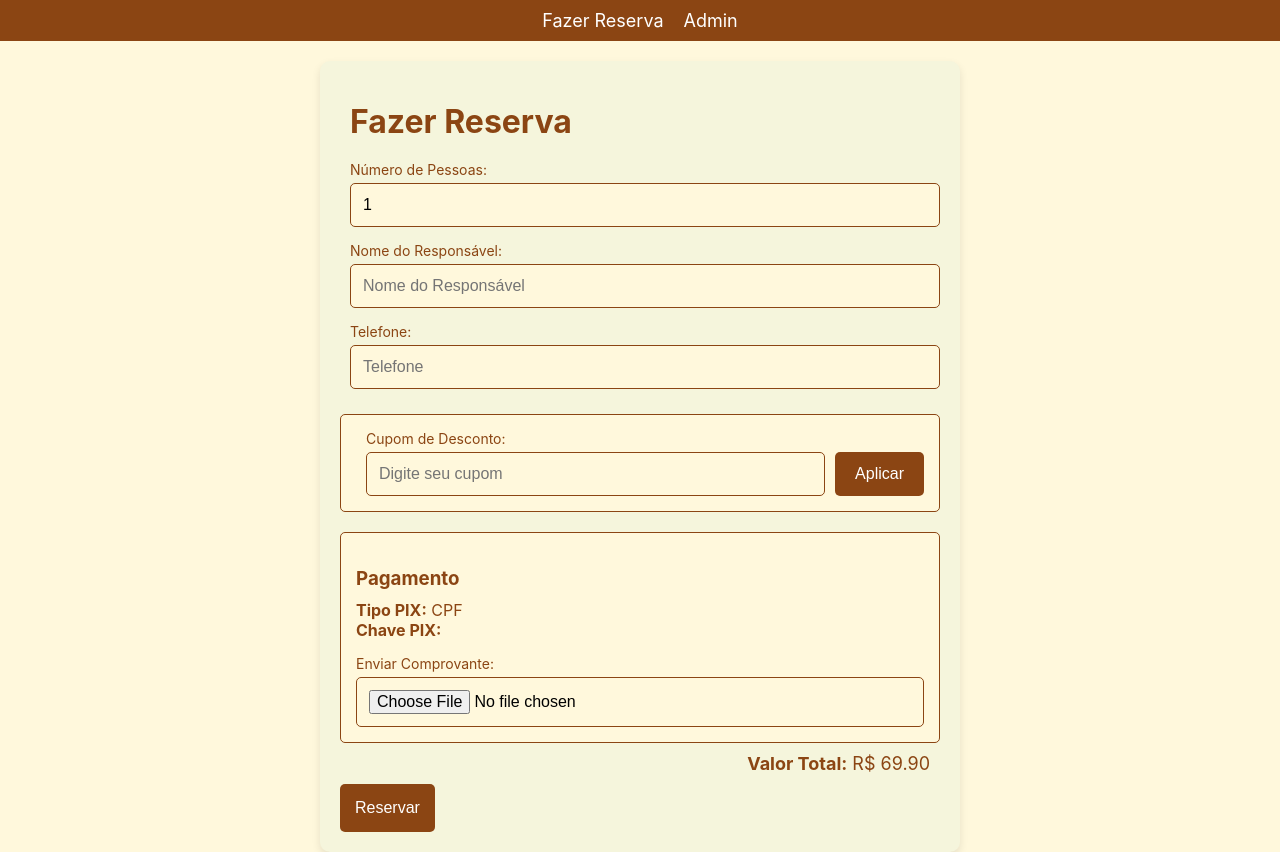
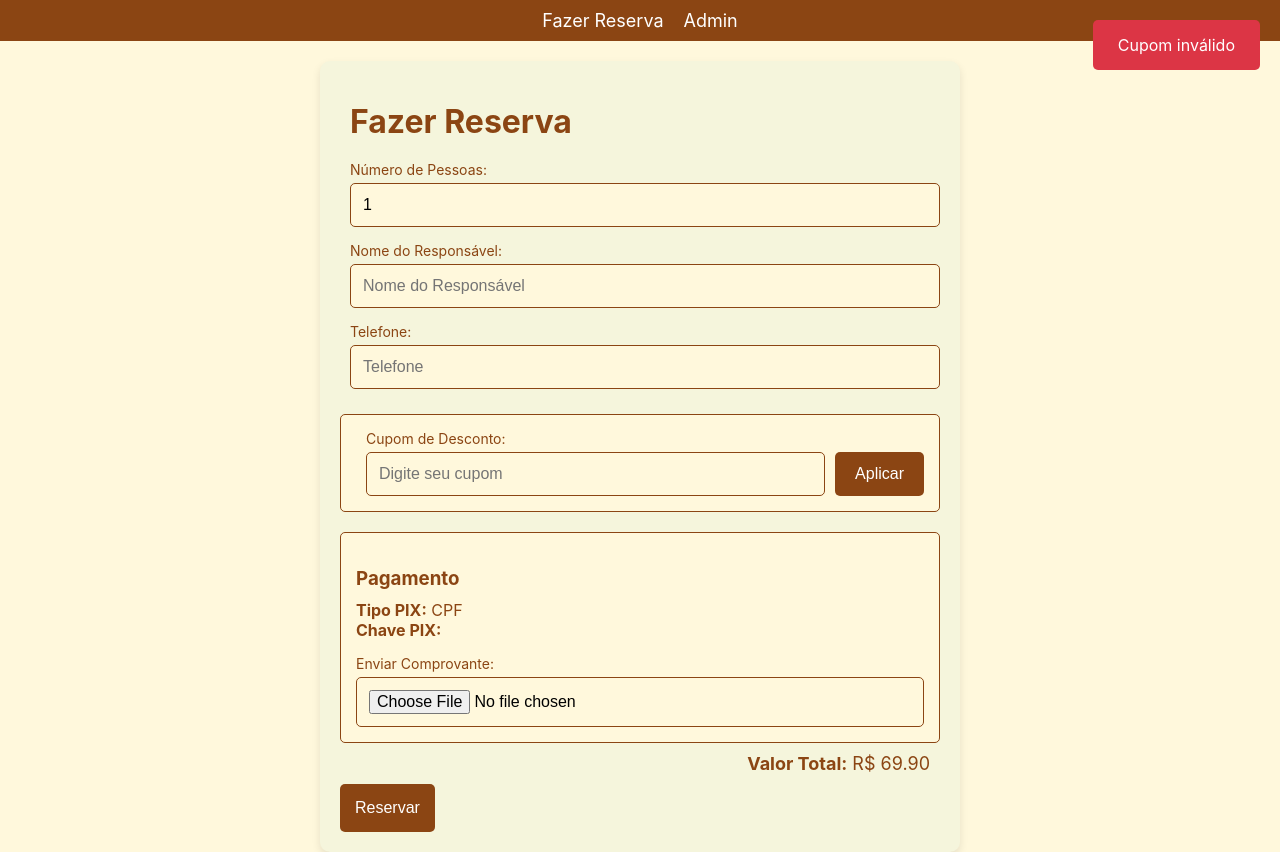
Before and after one commit to lucasgod464/reserva1.0, a React (Vite) app: page / in a window 1280 px wide. Both pictures are taken after a click on the button "Aplicar". Built offline with nearby package versions, Linux system fonts and the light colour scheme; no server answers; the database is empty.

Commit message:
Initial commit from your app

```diff
--- a/src/Admin.jsx
+++ b/src/Admin.jsx
@@ -6,6 +6,7 @@ import { saveAs } from 'file-saver';
 import * as XLSX from 'xlsx';
 import { jsPDF } from 'jspdf';
 import 'jspdf-autotable';
+import Notification from './components/Notification';
 
 const Admin = () => {
   const [reservas, setReservas] = useState([]);
@@ -16,6 +17,12 @@ const Admin = () => {
   const [cupons, setCupons] = useState([]);
   const [novoCupom, setNovoCupom] = useState({ nome: '', desconto: 0 });
   const [abaAtiva, setAbaAtiva] = useState('pendentes');
+  const [notification, setNotification] = useState(null);
+
+  const showNotification = (message, type) => {
+    setNotification({ message, type });
+    setTimeout(() => setNotification(null), 3000);
+  };
 
   useEffect(() => {
     fetchReservas();
@@ -73,8 +80,8 @@ const Admin = () => {
         halign: 'center'
       },
       headStyles: {
-        fillColor: [139, 69, 19], // Terracota
-        textColor: [255, 255, 255] // Texto branco
+        fillColor: [139, 69, 19],
+        textColor: [255, 255, 255]
       }
     });
 
@@ -111,9 +118,9 @@ const Admin = () => {
       });
 
     if (!error) {
-      alert('Configurações atualizadas com sucesso!');
+      showNotification('Configurações atualizadas com sucesso!', 'success');
     } else {
-      alert('Erro ao atualizar configurações: ' + error.message);
+      showNotification('Erro ao atualizar configurações: ' + error.message, 'error');
     }
   };
 
@@ -137,9 +144,9 @@ const Admin = () => {
 
     if (!error) {
       fetchReservas();
-      alert('Reserva aprovada com sucesso!');
+      showNotification('Reserva aprovada com sucesso!', 'success');
     } else {
-      alert('Erro ao aprovar reserva: ' + error.message);
+      showNotification('Erro ao aprovar reserva: ' + error.message, 'error');
     }
   };
 
@@ -148,6 +155,7 @@ const Admin = () => {
 
   return (
     <div style={styles.container}>
+      {notification && <Notification message={notification.message} type={notification.type} />}
       <h1 style={styles.title}>Painel de Administração</h1>
 
       <ConfiguracaoForm
@@ -248,13 +256,13 @@ const styles = {
   exportButton: {
     padding: '10px 20px',
     fontSize: '16px',
-    backgroundColor: '#87CEEB', // Azul claro
+    backgroundColor: '#87CEEB',
     color: 'white',
     border: 'none',
     borderRadius: '5px',
     cursor: 'pointer',
     '&:hover': {
-      backgroundColor: '#6CA6CD' // Azul claro mais escuro no hover
+      backgroundColor: '#6CA6CD'
     }
   },
   tabsContainer: {
--- a/src/Reserva.jsx
+++ b/src/Reserva.jsx
@@ -3,6 +3,7 @@ import { supabase } from './lib/supabaseClient';
 import ReservaForm from './components/ReservaForm';
 import PagamentoSection from './components/PagamentoSection';
 import PixPopup from './components/PixPopup';
+import Notification from './components/Notification';
 
 const Reserva = () => {
   const [pessoas, setPessoas] = useState(1);
@@ -18,6 +19,12 @@ const Reserva = () => {
   const [chavepix, setChavepix] = useState('');
   const [tipo_chavepix, setTipoChavepix] = useState('cpf');
   const [cuponsDisponiveis, setCuponsDisponiveis] = useState([]);
+  const [notification, setNotification] = useState(null);
+
+  const showNotification = (message, type) => {
+    setNotification({ message, type });
+    setTimeout(() => setNotification(null), 3000);
+  };
 
   useEffect(() => {
     fetchConfiguracoes();
@@ -72,10 +79,10 @@ const Reserva = () => {
     const cupomValido = cuponsDisponiveis.find(c => c.nome === cupom);
     if (cupomValido) {
       setDescontoAplicado(cupomValido.desconto);
-      alert(`Cupom "${cupomValido.nome}" aplicado com sucesso!`);
+      showNotification(`Cupom "${cupomValido.nome}" aplicado com sucesso!`, 'success');
     } else {
       setDescontoAplicado(0);
-      alert('Cupom inválido');
+      showNotification('Cupom inválido', 'error');
     }
   };
 
@@ -89,7 +96,6 @@ const Reserva = () => {
     try {
       let comprovanteNome = null;
 
-      // Se um comprovante foi enviado, faz o upload para o Supabase Storage
       if (comprovante) {
         const extensao = comprovante.name.split('.').pop();
         comprovanteNome = `comprovante_${Date.now()}.${extensao}`;
@@ -102,7 +108,6 @@ const Reserva = () => {
         if (uploadError) throw uploadError;
       }
 
-      // Salva a reserva no banco de dados
       const { data, error } = await supabase
         .from('reservas')
         .insert([{
@@ -121,7 +126,7 @@ const Reserva = () => {
 
       if (error) throw error;
 
-      alert(`Reserva realizada com sucesso! ID: ${data[0].id}`);
+      showNotification(`Reserva realizada com sucesso! ID: ${data[0].id}`, 'success');
       setPessoas(1);
       setNomes(['']);
       setCriancas([false]);
@@ -130,7 +135,7 @@ const Reserva = () => {
       setCupom('');
       setDescontoAplicado(0);
     } catch (error) {
-      alert('Erro ao salvar a reserva: ' + error.message);
+      showNotification('Erro ao salvar a reserva: ' + error.message, 'error');
     }
   };
 
@@ -147,6 +152,7 @@ const Reserva = () => {
 
   return (
     <div style={styles.container}>
+      {notification && <Notification message={notification.message} type={notification.type} />}
       <h1 style={styles.title}>Fazer Reserva</h1>
 
       <ReservaForm
--- /dev/null
+++ b/src/components/Notification.jsx
@@ -0,0 +1,35 @@
+import React, { useState, useEffect } from 'react';
+
+const Notification = ({ message, type, duration = 3000 }) => {
+  const [visible, setVisible] = useState(true);
+
+  useEffect(() => {
+    const timer = setTimeout(() => {
+      setVisible(false);
+    }, duration);
+
+    return () => clearTimeout(timer);
+  }, [duration]);
+
+  if (!visible) return null;
+
+  const notificationStyle = {
+    position: 'fixed',
+    top: '20px',
+    right: '20px',
+    padding: '15px 25px',
+    borderRadius: '5px',
+    color: '#fff',
+    zIndex: 1000,
+    animation: 'slideIn 0.3s ease-out',
+    backgroundColor: type === 'success' ? '#28a745' : '#dc3545'
+  };
+
+  return (
+    <div style={notificationStyle}>
+      {message}
+    </div>
+  );
+};
+
+export default Notification;
--- a/src/index.css
+++ b/src/index.css
@@ -5,5 +5,16 @@ body {
     sans-serif;
   -webkit-font-smoothing: antialiased;
   -moz-osx-font-smoothing: grayscale;
-      background-color: #FFF8DC; // Bege claro
+  background-color: #FFF8DC;
 }
+
+@keyframes slideIn {
+  from {
+    transform: translateX(100%);
+    opacity: 0;
+  }
+  to {
+    transform: translateX(0);
+    opacity: 1;
+  }
+}
```
Lines whose indentation alone changed are shown as unchanged.
